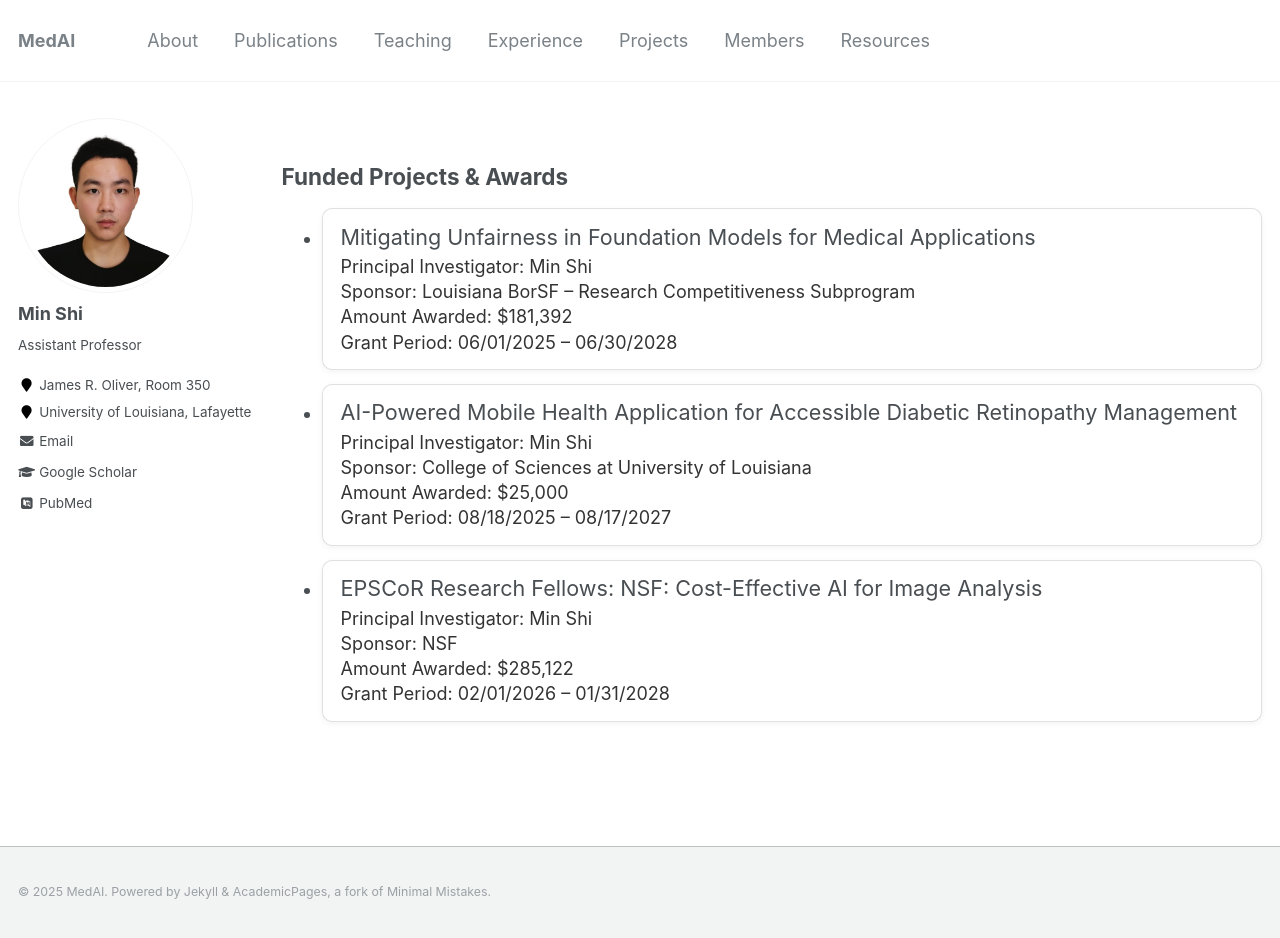
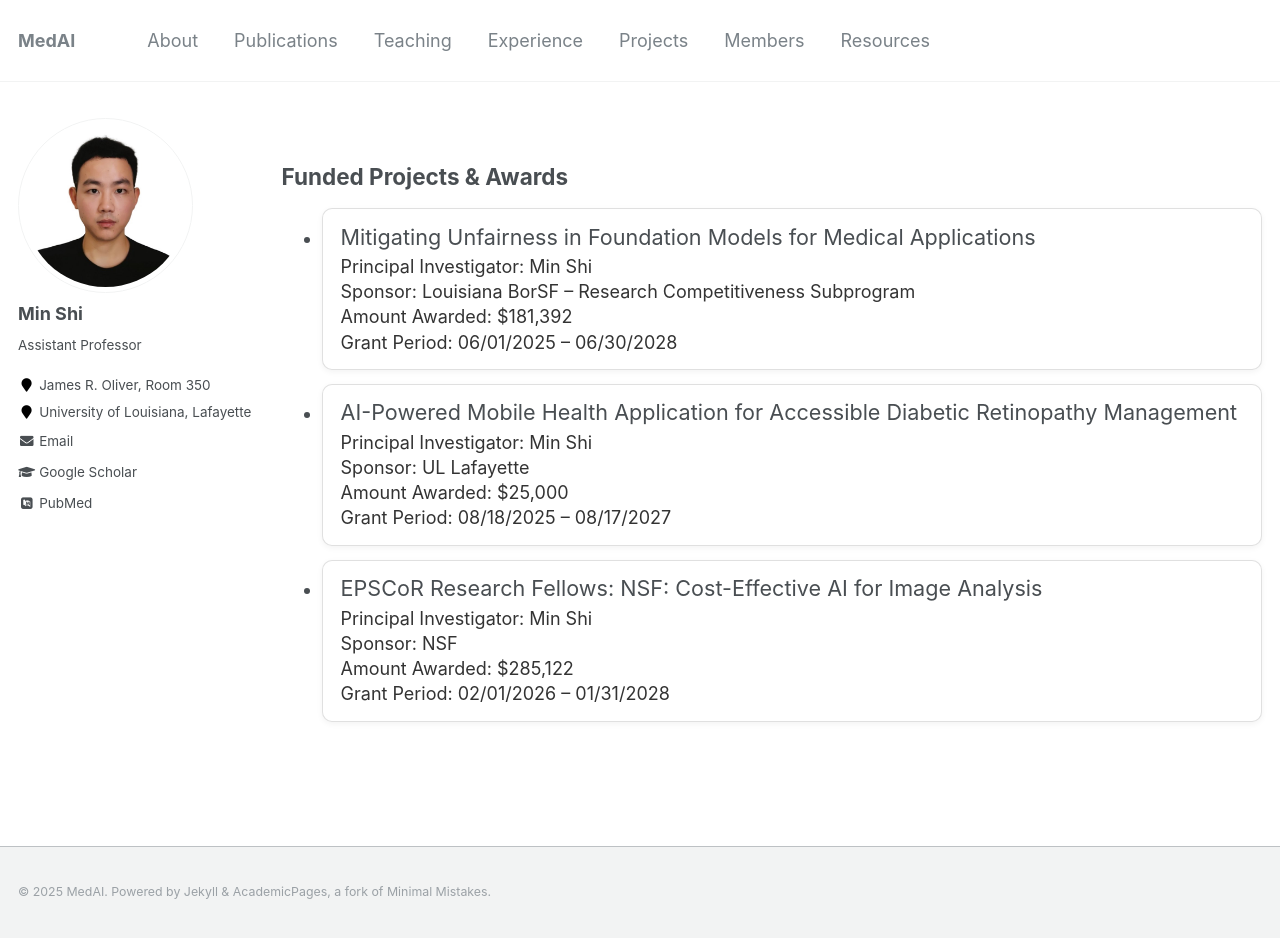
Before and after one commit to shiminxst/shiminxst.github.io, a Jekyll site: the page built from _pages/awards.md, in a window 1280 px wide and 938 px high. Built offline with Jekyll 4.4.1, drawn with Linux system fonts in a browser that asks for light colours; some web fonts are replaced.

Commit message:
Update awards.md

```diff
--- a/_pages/awards.md
+++ b/_pages/awards.md
@@ -64,7 +64,7 @@ author_profile: true
     <div class="award-card">
       <p class="award-title">AI-Powered Mobile Health Application for Accessible Diabetic Retinopathy Management</p>
       <p class="award-meta">Principal Investigator: Min Shi</p>
-      <p class="award-meta award-sponsor">Sponsor: College of Sciences at University of Louisiana</p>
+      <p class="award-meta award-sponsor">Sponsor: UL Lafayette</p>
       <p class="award-meta">Amount Awarded: $25,000</p>
       <p class="award-meta">Grant Period: 08/18/2025 – 08/17/2027</p>
     </div>
```
